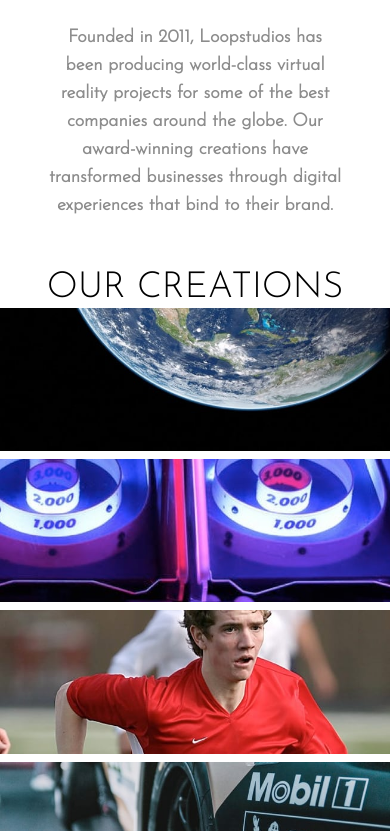
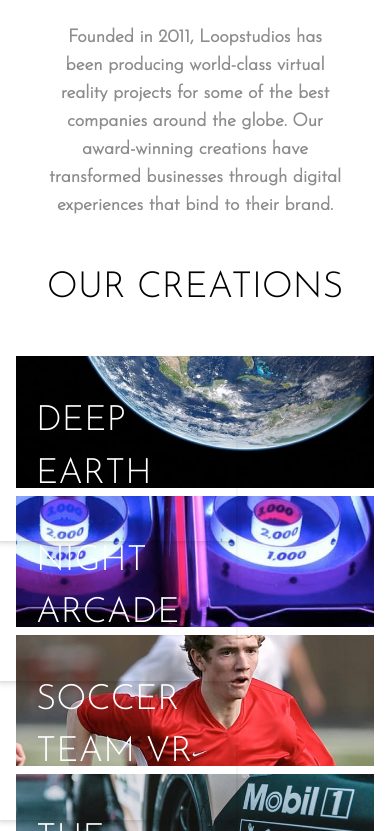
Before and after one commit to theisolatedmonk/loopstudios-landing-page, a Next.js app: page / in a window 390 px wide. Shown: the part 1169-2000 px from the top of the page. Built offline with nearby package versions, Linux system fonts and the light colour scheme.

Commit message:
mobile design implimented

```diff
--- a/app/page.tsx
+++ b/app/page.tsx
@@ -1,5 +1,6 @@
 import ImageBlock from '@/components/ImageBlock'
 import Image from 'next/image'
+import Link from 'next/link'
 
 export default function Home() {
   return (
@@ -8,7 +9,7 @@ export default function Home() {
       <Image src={'/images/mobile/image-hero.jpg'} alt={''} className='w-full ' width={100} height={100} />
       <div className="flex flex-col gap-40 z-10 p-4 text-white top-4 absolute w-full h-screen ">
         <div className="flex justify-between w-full ">
-          <Image src={'/images/logo.svg'} alt={'/images/logo.svg'} width={140} height={140} className='' />
+          <Link href={'/'}>   <Image src={'/images/logo.svg'} alt={'/images/logo.svg'} width={140} height={140} className='' /></Link>
           <Image src={'/images/icon-hamburger.svg'} alt={'/images/logo.svg'} width={30} height={30} className='' />
         </div>
         <div className='border-2 text-left top-64 text-5xl p-8 left-2 font-JosefinSans'>IMMERSIVE EXPERIENCES THAT DELIVER</div>
@@ -18,10 +19,34 @@ export default function Home() {
       <Image src={'/images/mobile/image-interactive.jpg'} alt={''} className='w-full p-4 mt-14 ' width={100} height={100} />
       <div className="flex flex-col p-12 text-center gap-4  font-JosefinSans"><div className='   text-4xl  '>The LEADER IN INTTERACTIVE VR </div>
         <p className="font-JosefinSans font-semibold text-darkGray text-lg">Founded in 2011, Loopstudios has been producing world-class virtual reality projects for some of the best companies around the globe. Our award-winning creations have transformed businesses through digital experiences that bind to their brand. </p></div>
-      <div className="flex flex-col">
+      <div className="flex flex-col w-full items-center gap-8">
         <div className='   text-4xl text-center font-JosefinSans  '>OUR CREATIONS</div>
         <ImageBlock />
-        <p className="border-2 p-2 px-4 text-center border-black">SEE ALL</p>
+        <p className="border-2 p-2 px-8 text-center border-black justify-center font-JosefinSans font-semibold">SEE ALL</p>
+      </div>
+      <div className="flex flex-col bg-black text-white items-center gap-4 p-10 mt-10 font-semibold">
+        <Image src={'/images/logo.svg'} alt={'/images/logo.svg'} width={140} height={140} className='' />
+        <ul className="flex gap-4 flex-col items-center justify-center ">
+          <tr>About</tr>
+          <tr>Carrers</tr>
+          <tr>Events</tr>
+          <tr>Products</tr>
+          <tr>Support</tr>
+        </ul>
+
+        <div className="flex  gap-4">
+          <Link href={'/'}>   <Image src={'/images/icon-facebook.svg'} alt={''} width={40} height={40} className='' /></Link>
+          <Link href={'/'}>        <Image src={'/images/icon-twitter.svg'} alt={''} width={40} height={40} className='' /></Link>
+          <Link href={'/'}><Image src={'/images/icon-pinterest.svg'} alt={''} width={40} height={40} className='' /></Link>
+          <Link href={'/'}> <Image src={'/images/icon-instagram.svg'} alt={''} width={40} height={40} className='' /></Link>
+
+          {/* <Image src={'/images/icon-facebook.svg'} alt={''} width={40} height={40} className='' /> */}
+          {/* <Image src={'/images/icon-twitter.svg'} alt={''} width={40} height={40} className='' /> */}
+          {/* <Image src={'/images/icon-pinterest.svg'} alt={''} width={40} height={40} className='' /> */}
+          {/* <Image src={'/images/icon-instagram.svg'} alt={''} width={40} height={40} className='' /> */}
+        </div>
+
+        <p className="text-darkGray">2021 Loopstudios. All right reseved.</p>
       </div>
     </div>
   )
--- a/components/ImageBlock.tsx
+++ b/components/ImageBlock.tsx
@@ -3,20 +3,21 @@ import Image from 'next/image'
 
 type Props = {}
 const mobileImgs = [
-    { src: '/images/mobile/image-deep-earth.jpg', alt: 'earth' },
-    { src: '/images/mobile/image-night-arcade.jpg', alt: 'arcade' },
-    { src: '/images/mobile/image-soccer-team.jpg', alt: 'soccer' },
-    { src: '/images/mobile/image-grid.jpg', alt: 'grid' },
-    { src: '/images/mobile/image-from-above.jpg', alt: 'above' },
-    { src: '/images/mobile/image-pocket-borealis.jpg', alt: 'borealis' },
-    { src: '/images/mobile/image-curiosity.jpg', alt: 'curiosity' },
-    { src: '/images/mobile/image-fisheye.jpg', alt: 'fisheye' },
+    { imgName: 'DEEP EARTH', src: '/images/mobile/image-deep-earth.jpg', alt: 'earth' },
+    { imgName: 'NIGHT ARCADE ', src: '/images/mobile/image-night-arcade.jpg', alt: 'arcade' },
+    { imgName: 'SOCCER TEAM VR', src: '/images/mobile/image-soccer-team.jpg', alt: 'soccer' },
+    { imgName: 'THE GRID ', src: '/images/mobile/image-grid.jpg', alt: 'grid' },
+    { imgName: 'FROM UP ABOVE VR', src: '/images/mobile/image-from-above.jpg', alt: 'above' },
+    { imgName: 'POCKET BOREALIS', src: '/images/mobile/image-pocket-borealis.jpg', alt: 'borealis' },
+    { imgName: 'THE CURIOSITY', src: '/images/mobile/image-curiosity.jpg', alt: 'curiosity' },
+    { imgName: 'MAKE IT FISHEYE', src: '/images/mobile/image-fisheye.jpg', alt: 'fisheye' },
 ]
 
 export default function ImageBlock({ }: Props) {
     return (
-        <div className="flex flex-col items-center gap-2 w-full">
+        <div className="flex flex-col items-center gap-2 w-full p-4">
             {mobileImgs.map((icon) => (
+                <div className="relative w-full">
                     <Image key={icon.alt}
                         src={icon.src}
                         alt={icon.alt}
@@ -24,7 +25,53 @@ export default function ImageBlock({ }: Props) {
                         height={100}
                         className='w-full'
                     />
+                    <p className="absolute text-white shadow-md font-JosefinSans z-10 text-[35px] p-10 top-0 w-60 -left-5">{icon.imgName}</p>
+                </div>
             ))}
+
         </div>
     )
 }
+
+
+// import React from 'react'
+// import Image from 'next/image'
+// import earth from '/images/mobile/image-deep-earth.jpg'
+// import arcade from '/images/mobile/image-night-arcade.jpg'
+// import soccer from '/images/mobile/image-soccer-team.jpg'
+// import grid from '/images/mobile/image-grid.jpg'
+// import above from '/images/mobile/image-from-above.jpg'
+// import borealis from '/images/mobile/image-pocket-borealis.jpg'
+// import curiosity from '/images/mobile/image-curiosity.jpg'
+// import fisheye from '/images/mobile/image-fisheye.jpg'
+// type Props = {}
+// const mobileImgs = [
+//     { imgName: 'DEEP EARTH', mobileSrc:  'earth' , alt: 'earth' },
+//     { imgName: 'NIGHT ARCADE ', mobileSrc: arcade, alt: 'arcade' },
+//     { imgName: 'SOCCER TEAM VR', mobileSrc: soccer, alt: 'soccer' },
+//     { imgName: 'THE GRID ', mobileSrc: grid, alt: 'grid' },
+//     { imgName: 'FROM UP ABOVE VR', mobileSrc: above, alt: 'above' },
+//     { imgName: 'POCKET BOREALIS', mobileSrc: borealis, alt: 'borealis' },
+//     { imgName: 'THE CURIOSITY', mobileSrc: curiosity, alt: 'curiosity' },
+//     { imgName: 'MAKE IT FISHEYE', mobileSrc: fisheye, alt: 'fisheye' },
+// ]
+
+// export default function ImageBlock({ }: Props) {
+//     return (
+//         <div className="flex flex-col items-center gap-2 w-full p-4">
+//             {mobileImgs.map((icon) => (
+//                 <div className="relative w-full">
+//                     <Image key={icon.alt}
+//                         src={icon.mobileSrc}
+//                         alt={icon.alt}
+//                         width={100}
+//                         height={100}
+//                         className='w-full'
+//                     />
+//                     <p className="absolute text-white shadow-md font-JosefinSans z-10 text-[35px] p-10 top-0 w-60 -left-5">{icon.imgName}</p>
+//                 </div>
+//             ))}
+
+//         </div>
+//     )
+// }
```
Lines whose indentation alone changed are shown as unchanged.
